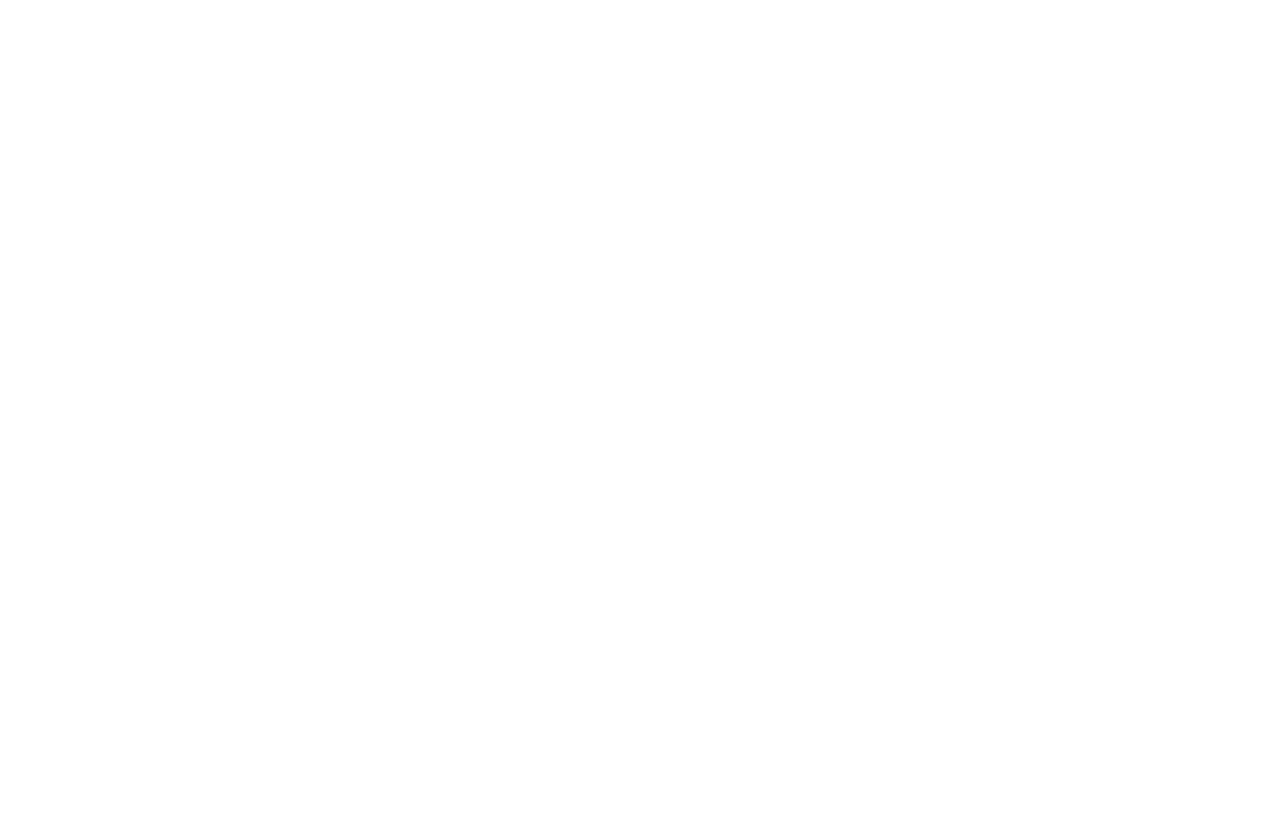
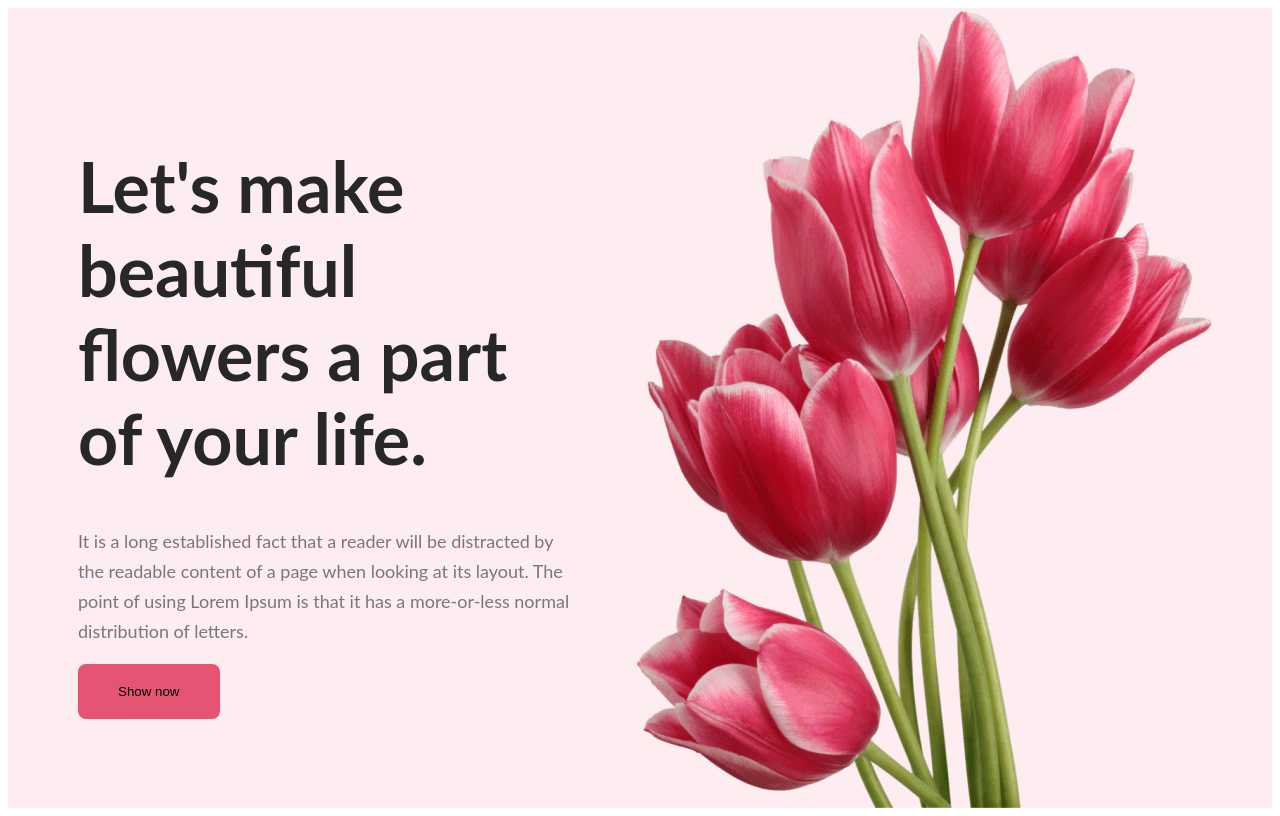
Before and after one commit to Hasin05/flower-shop-assignment, a plain HTML site: page index.html in a window 1280 px wide. Drawn offline with Linux system fonts and the light colour scheme.

Commit message:
1st page

```diff
--- a/index.html
+++ b/index.html
@@ -1,11 +1,37 @@
 <!DOCTYPE html>
 <html lang="en">
+
 <head>
     <meta charset="UTF-8">
     <meta name="viewport" content="width=device-width, initial-scale=1.0">
-    <title>My flower shop</title>
+    <title>My Flower Shop</title>
+    <link rel="stylesheet" href="styles/indexx.css">
 </head>
+
 <body>
+    <header class="header">
+        <div class="banner">
+            <div class="banner-con">
 
+                <h1 class="banner-title">Let's make beautiful flowers a part of your life.</h1>
+                <p class="banner-p">It is a long established fact that a reader will be distracted by the readable content
+                    of a page when looking at its layout.
+                    The point of using Lorem Ipsum is that it has a more-or-less normal distribution of
+                    letters.
+                </p>
+                <button class="btn">Show now</button>
+            </div>
+            <img class="dp" src="Flower Asset/pngwing 10.png" alt="">
+        </div>
+    </header>
+
+
+    <main>
+
+    </main>
+    <footer>
+
+    </footer>
 </body>
+
 </html>
--- /dev/null
+++ b/styles/indexx.css
@@ -0,0 +1,43 @@
+.banner {
+    background-color: #E554731A;
+    display: flex;
+    align-items: center;
+    justify-content: space-between;
+
+
+}
+
+.dp {
+    width: 635px;
+    height: 800px;
+    padding-right: 30px;
+}
+
+.banner-title {
+    color: #272727;
+    font-family: Lato;
+    font-family: Lato;
+    font-size: 70px;
+    font-weight: 700;
+
+}
+.banner-con {
+    max-width: 500px;
+    padding-left: 70px;
+}
+.banner-p{
+    color: rgba(39, 39, 39, 0.60);
+font-family: Lato;
+font-size: 18px;
+font-style: normal;
+font-weight: 400;
+line-height: 30px;
+}
+.btn{
+    border-radius: 8px;
+    background: #E55473;
+    font-size: 18;
+    border: none;
+    padding: 20px 40px;
+    gap: 10px;
+}
```
Also changed, not shown: styles/index.css (deleted).
